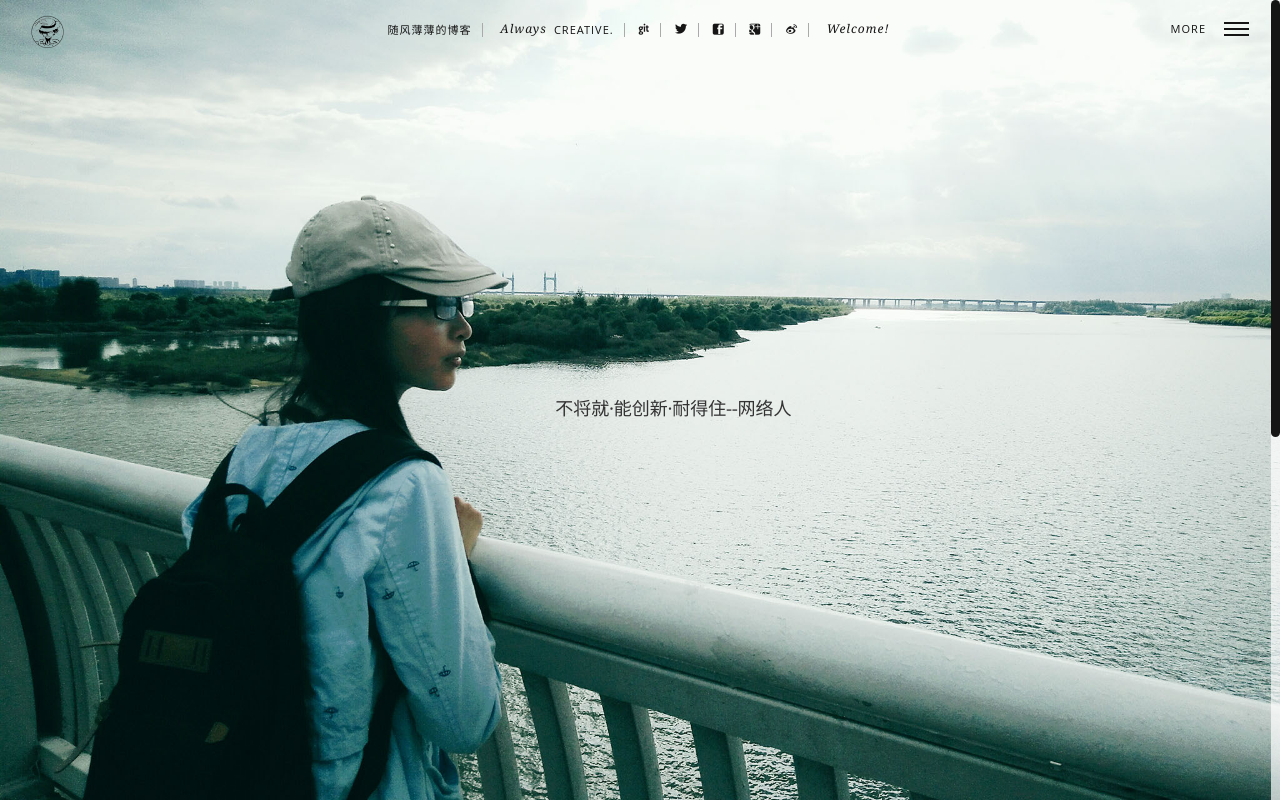
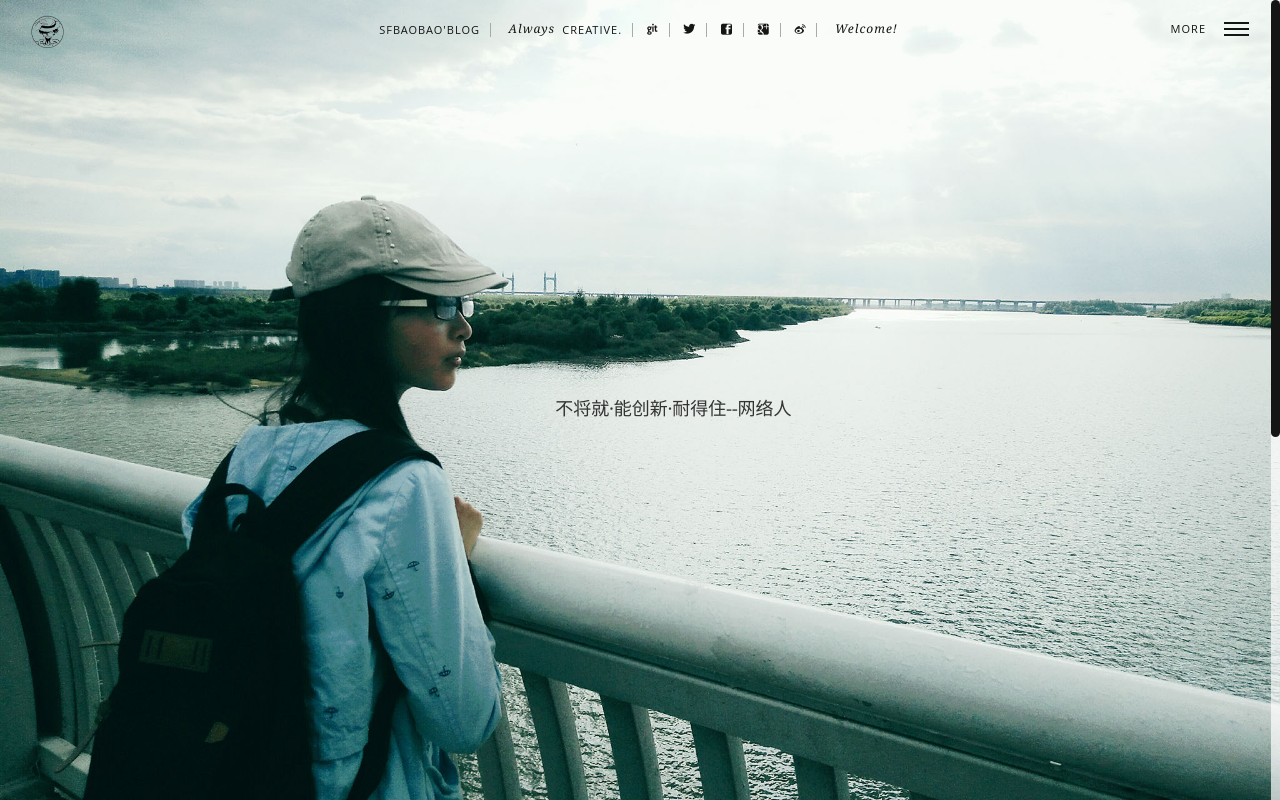
Before and after one commit to suifengbaobao/suifengbaobao.github.io, a plain HTML site: page index.html in a window 1280 px wide. Shown: the top 800 px of the page. Drawn offline with Linux system fonts and the light colour scheme; a web font is replaced by a local one.

Commit message:
Site updated: 2016-11-03 08:51:38

```diff
--- a/index.html
+++ b/index.html
@@ -17,12 +17,12 @@
 <!--<![endif]-->
 
 <head>
-  <title>随风薄薄的博客</title>
+  <title>SfBaobao&#39;Blog</title>
   <!-- Meta data -->
     <meta http-equiv="Content-Type" content="text/html" charset="UTF-8" >
     <meta http-equiv="X-UA-Compatible" content="IE=edge"/>
     <meta name="viewport" content="width=device-width, initial-scale=1.0" />
-    <meta name="generator" content="随风薄薄的博客">
+    <meta name="generator" content="SfBaobao'Blog">
     <meta name="author" content="sfbaobao">
     <meta name="description" content="" />
     <meta name="keywords" content="" />
@@ -30,7 +30,7 @@
     <!-- Favicon, (keep icon in root folder) -->
     <link rel="Shortcut Icon" href="/img/favicon.ico" type="image/ico">
 
-    <link rel="alternate" href="/atom.xml" title="随风薄薄的博客" type="application/atom+xml">
+    <link rel="alternate" href="/atom.xml" title="SfBaobao&#39;Blog" type="application/atom+xml">
     <link rel="stylesheet" href="/css/all.css" media="screen" type="text/css">
 
     <link rel="stylesheet" href="/highlightjs/vs.css" type="text/css">
@@ -154,7 +154,7 @@
                     <!-- Info-bar -->
                     <nav>
                         <ul class="nav">
-                            <li><a href="/" class="animsition-link">随风薄薄的博客</a></li>
+                            <li><a href="/" class="animsition-link">SfBaobao'Blog</a></li>
                             <li class="nolink"><span>Always </span>Creative.</li>
 
                             <li><a href="https://github.com/" title="Github" target="_blank"><i class="icon-github"></i></a></li>
```
Also changed, not shown: 2016/11/01/哈哈，第一篇博客，开心/index.html (+4 -4 lines), archives/2016/11/index.html (+4 -4 lines), archives/2016/index.html (+4 -4 lines), archives/index.html (+4 -4 lines), tags/心情-吐槽/index.html (+4 -4 lines), img/1.jpg, img/favicon.ico.
